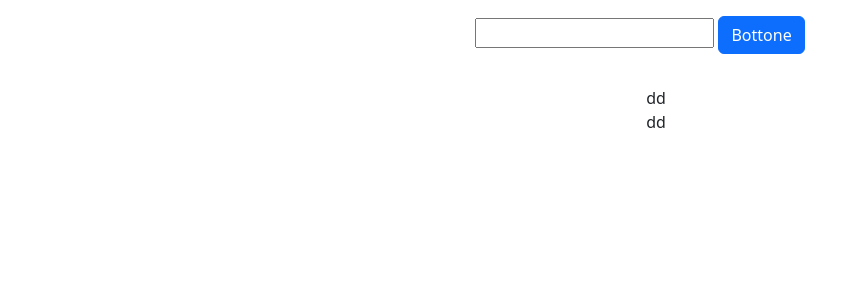
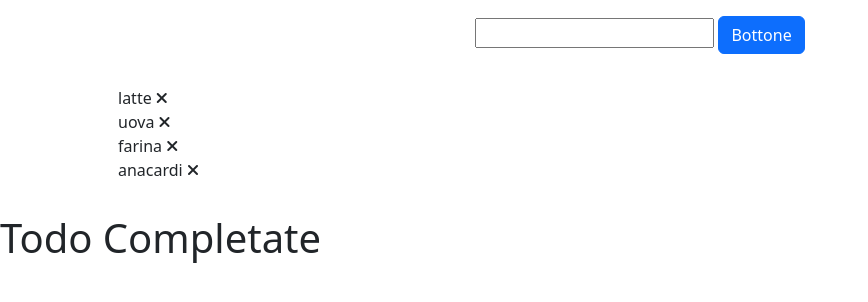
Before and after one commit to marcodldev/vue-todolist, a plain HTML site: page index.html in a window 1280 px wide. Shown: the whole page, without its empty margins (0-868 px from the left). Drawn offline with nearby package versions, Linux system fonts and the light colour scheme.

Commit message:
+ lista display html

```diff
--- a/index.html
+++ b/index.html
@@ -18,10 +18,20 @@
             <button class="btn btn-primary">Bottone</button>
         </div>
 
-        <div class="container text-center p-3">
+        <div class="container p-3">
+            <!-- <h1 v-if=>Todo List</h1>
+            <h1 v-else>La lista è finita</h1> -->
             <ul>
-                <li>dd</li>
-                <li>dd</li>
+                <li v-for="element in todoList">{{element.name}}
+                    <i class="fa-solid fa-xmark"></i>
+                </li>
+            </ul>
+        </div>
+
+        <h1>Todo Completate</h1>
+        <div>
+            <ul>
+                <li></li>
             </ul>
         </div>
 
--- a/main.js
+++ b/main.js
@@ -1,7 +1,22 @@
 var app = new Vue({
     el: '#root',
     data: {
-      message: 'Hello Vue!'
+      todoList : [
+        {
+            name : "latte", done: false
+        },
+        {
+            name : "uova", done: false
+        },
+        {
+            name : "farina", done: false
+        },
+        {
+            name : "anacardi", done: false
+        },
+      ],
+      indice: 0,
+      todoComplete : [],
     },
     methods: {
 
```
